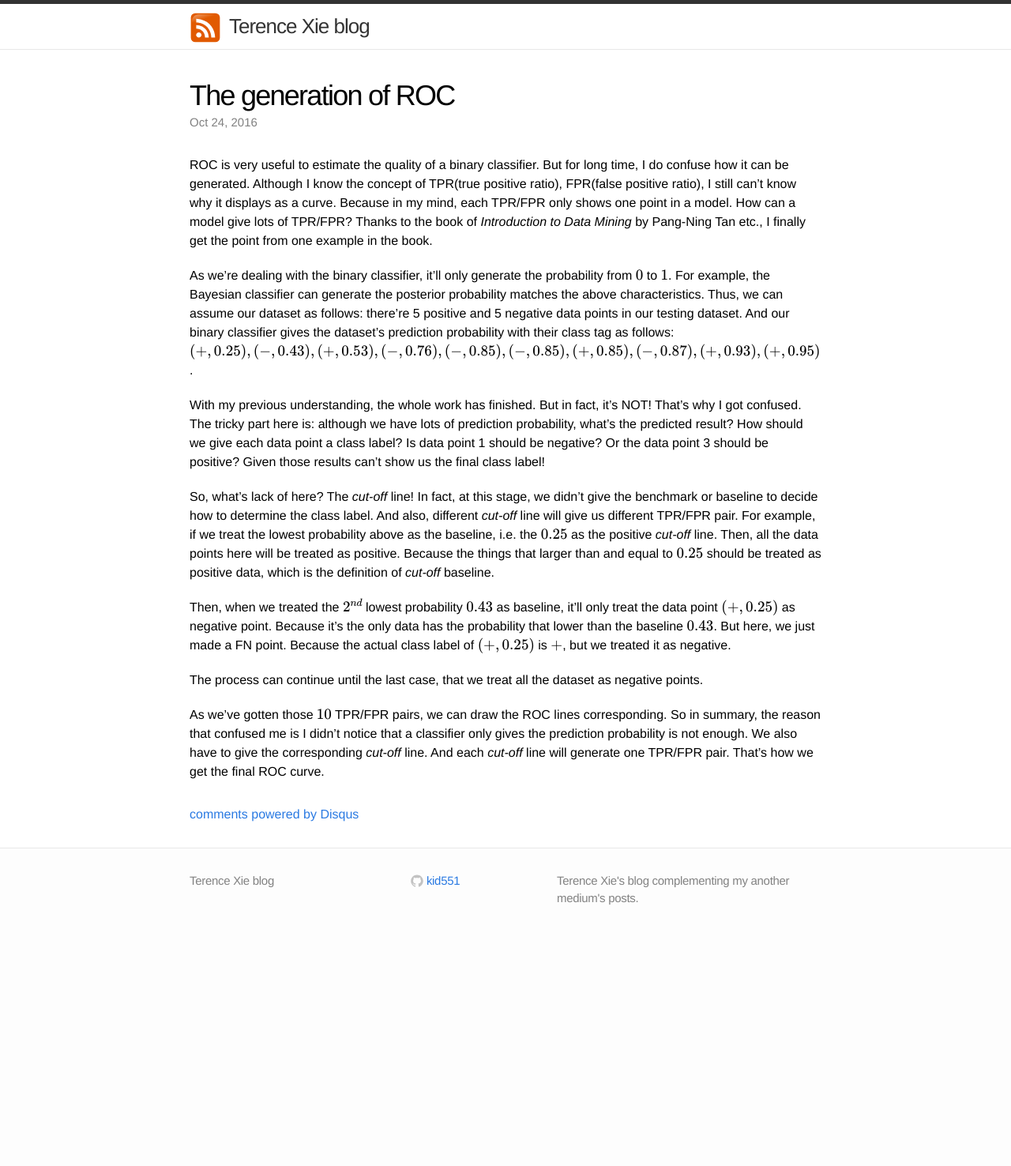
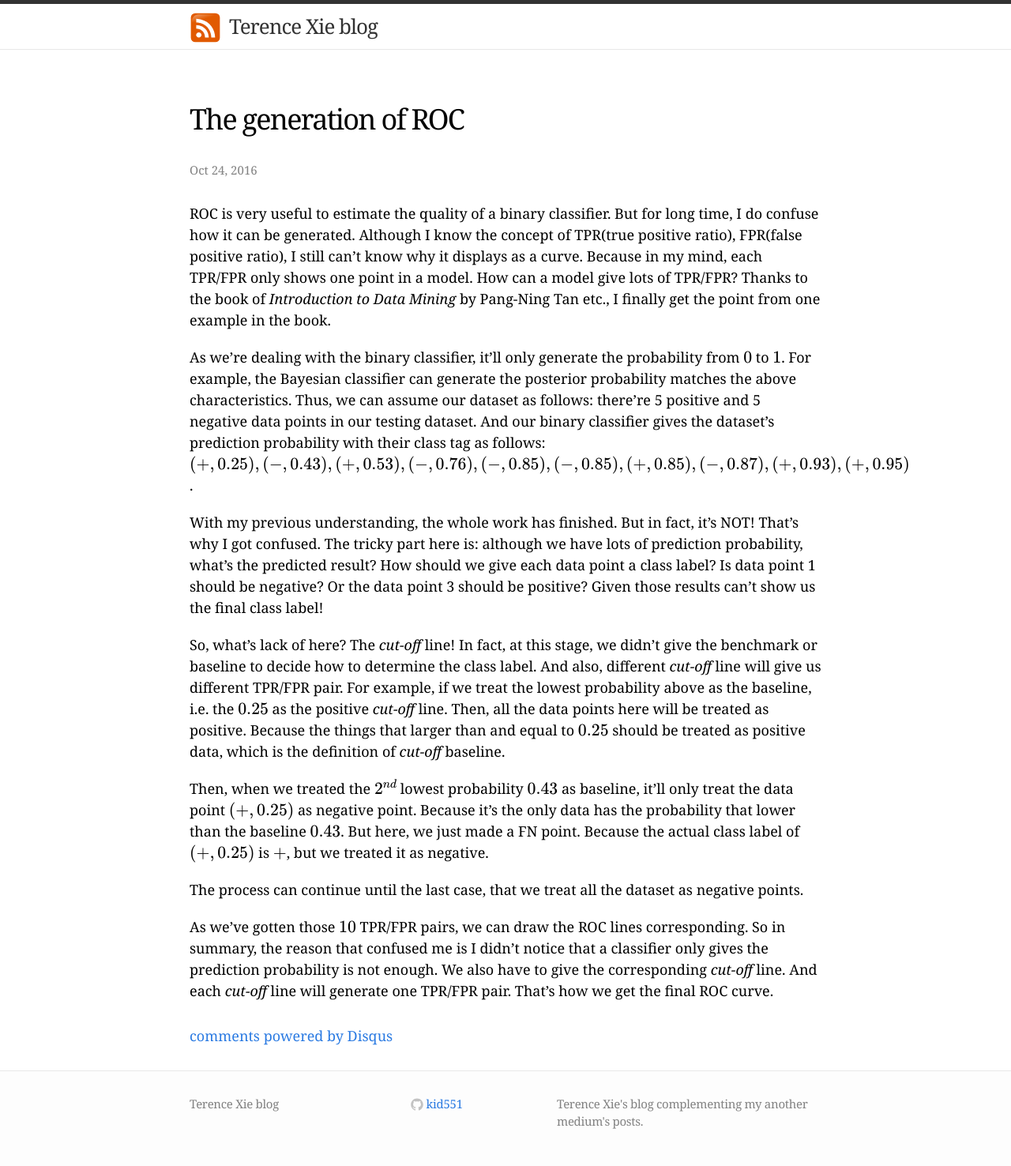
Before and after one commit to kid551/kid551.github.io, a Jekyll site: the page built from _posts/2016-10-24-ROC.md, in a window 1280 px wide. Shown: the whole page at 79% size. Built offline with Jekyll 4.4.1, drawn with Linux system fonts in a browser that asks for light colours; formulas are drawn with MathJax 3; comment, search, counter and statistics services are not loaded; before the commit the page ends 1194 px from its top, so only the background shows below that.

Commit message:
Modify body format.

```diff
--- a/css/main.css
+++ b/css/main.css
@@ -9,8 +9,8 @@
 html, body { height: 100%; }
 
 body {
-  font-family: Helvetica, Arial, sans-serif;
-  font-size: 16px;
+  font-family: "PT Serif", Georgia, "Times New Roman", serif;
+  font-size: 18px;
   line-height: 1.5;
   font-weight: 300;
   background-color: #fdfdfd;
@@ -173,6 +173,7 @@ a:visited { color: #205caa; }
   letter-spacing: -1.75px;
   line-height: 1;
   font-weight: 300;
+  padding: 30px 0px;
 }
 
 .post-header .meta {
```
